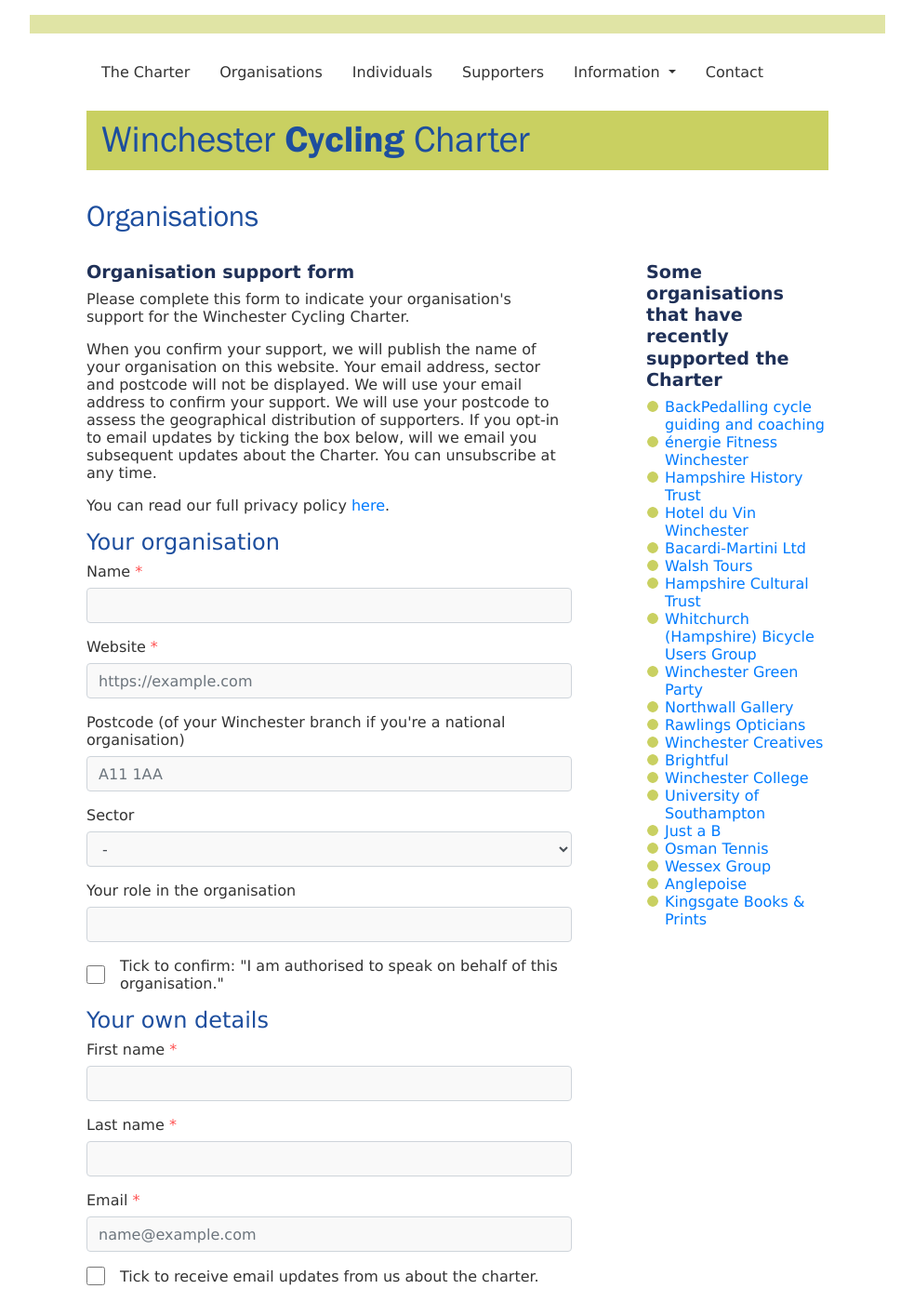
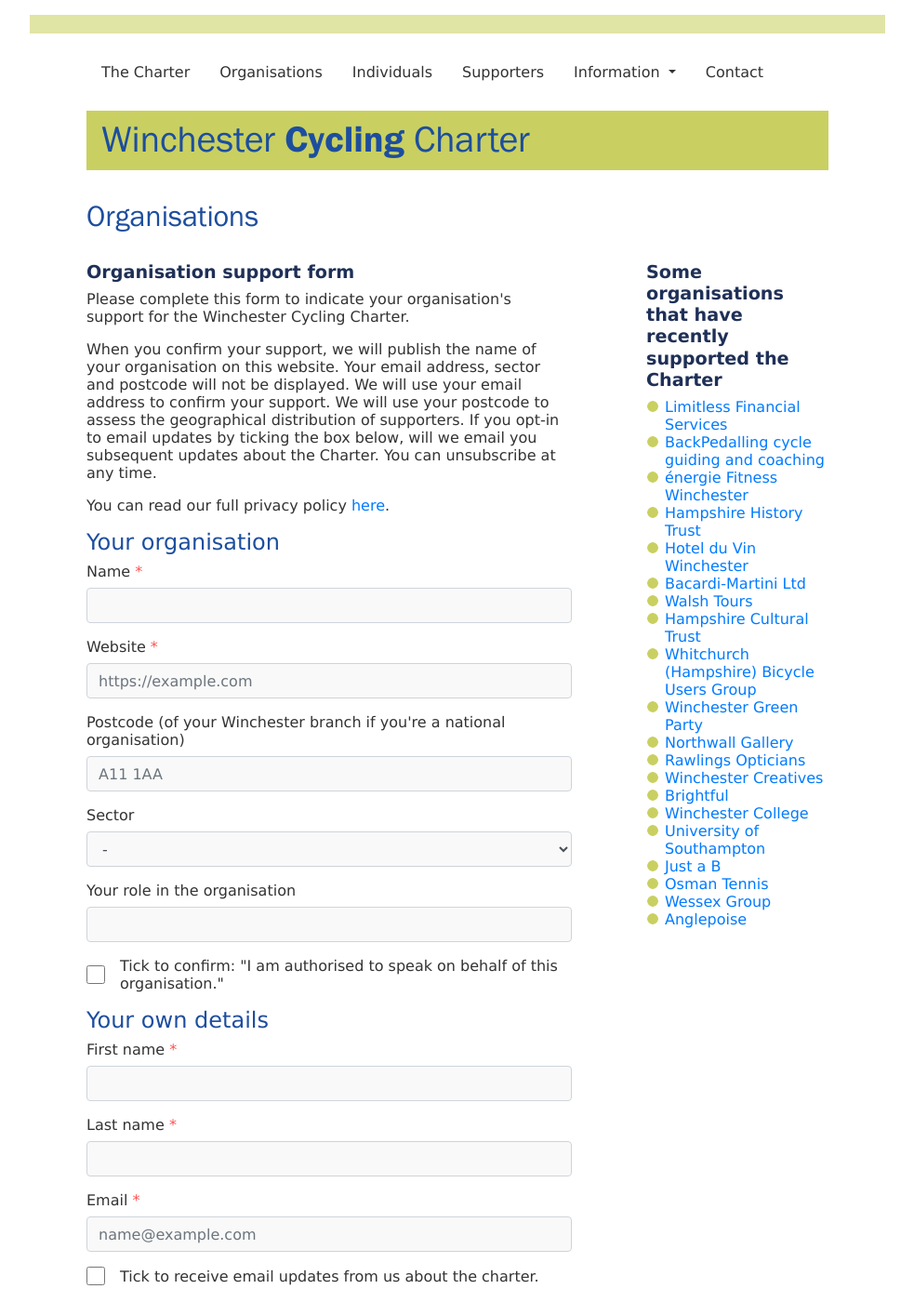
Before and after one commit to winchestercyclingcharter/winchestercyclingcharter.github.io, a Jekyll site: the page built from org-page.md, in a window 1280 px wide and 1400 px high. Shown: the whole window at 93% size, without its empty margins (148-1131 px from the left). Built offline with Jekyll 4.4.1, drawn with Linux system fonts in a browser that asks for light colours; nearby versions of some CDN libraries.

Commit message:
Update orgs.yml

```diff
--- a/_data/orgs.yml
+++ b/_data/orgs.yml
@@ -65,3 +65,4 @@
 - { title: Just a B, website: 'http://www.justab.co.uk', logo: '#', founding: false, dt: 20210316-150339-530017 }
 - { title: Winchester Green Party, website: 'https://winchester.greenparty.org.uk/', logo: '#', founding: false, dt: 20210320-150149-832352 }
 - { title: Walsh Tours, website: 'https://www.walshtours.com/', logo: '#', founding: false, dt: 20210402-174719-865823 }
+- { title: Limitless Financial Services, website: 'https://limitlessfinance.co.uk/', logo: '#', founding: false, dt: 20210428-143729-228151 }
```
